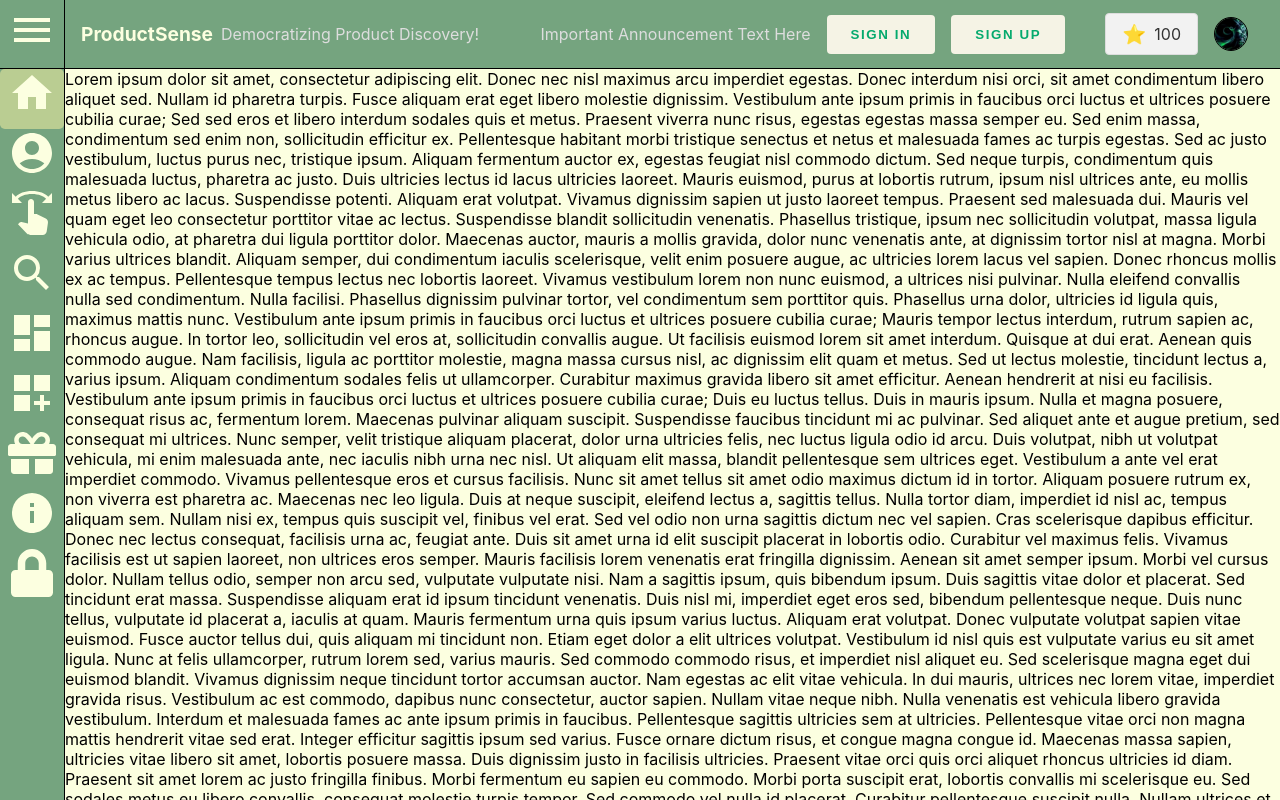
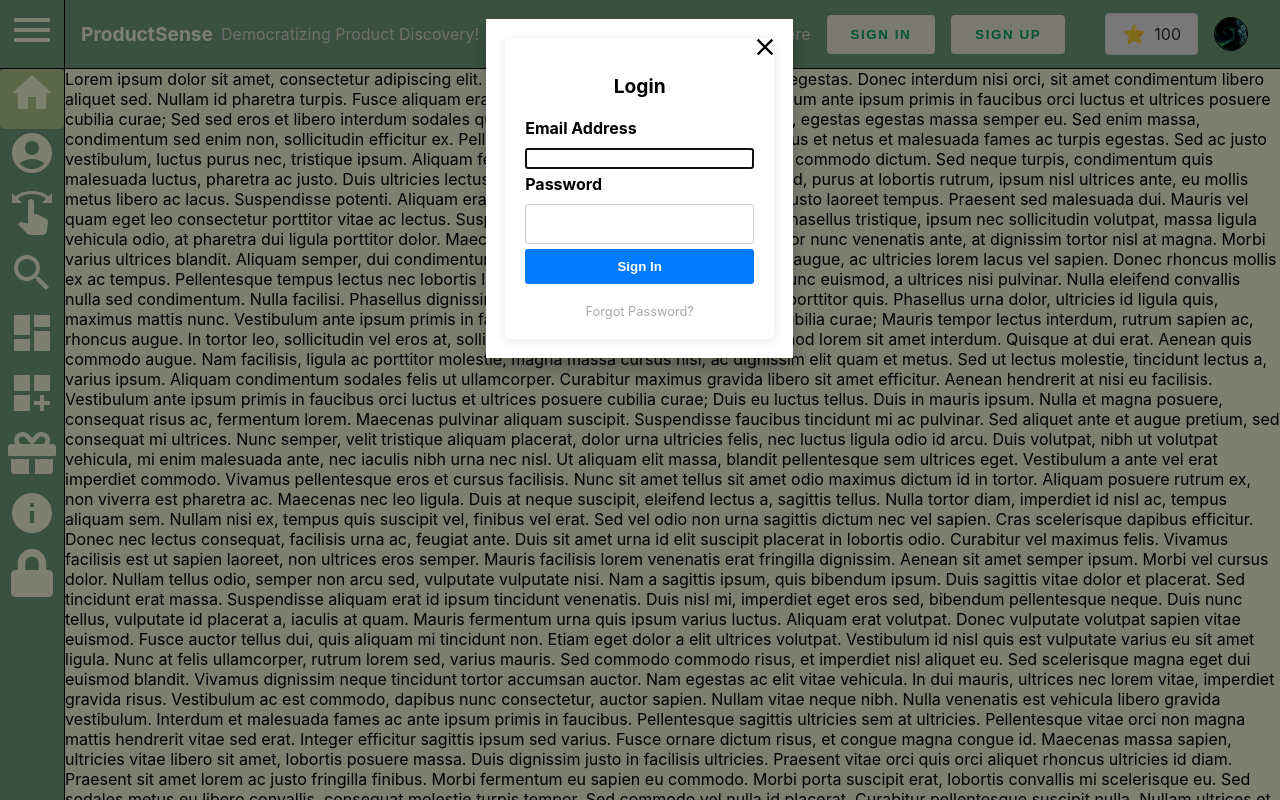
Before and after one commit to Wurmple/product-sense-frontend, a React (Create React App) app: page / in a window 1280 px wide. Both pictures are taken after a click on the button "SIGN IN". Shown: the top 800 px of the page. Built offline with nearby package versions, Linux system fonts and the light colour scheme.

Commit message:
modal added

```diff
--- a/src/components/layout/LoginModal.js
+++ b/src/components/layout/LoginModal.js
@@ -1,7 +1,52 @@
-import React from "react";
+import React, { useState } from "react";
+import "../../styles/layout/LoginModal.css";
 
 const LoginModal = () => {
-  return <div></div>;
+  const [email, setEmail] = useState("");
+  const [password, setPassword] = useState("");
+  const [errorMessage, setErrorMessage] = useState("");
+
+  const handleSubmit = (event) => {
+    event.preventDefault();
+
+    // Replace with your actual login logic
+    // This example just checks if email and password are filled
+
+    if (!email || !password) {
+      setErrorMessage("Please fill in all fields");
+      return;
+    }
+
+    console.log("Login attempted with email:", email, "password:", password);
+    // Handle successful login (close modal, redirect, etc.)
+  };
+
+  return (
+    <div className="login-modal">
+      <h2>Login</h2>
+      {errorMessage && <p className="error-message">{errorMessage}</p>}
+      <form onSubmit={handleSubmit}>
+        <label htmlFor="email">Email Address</label>
+        <input
+          type="email"
+          id="email"
+          value={email}
+          onChange={(e) => setEmail(e.target.value)}
+          required
+        />
+        <label htmlFor="password">Password</label>
+        <input
+          type="password"
+          id="password"
+          value={password}
+          onChange={(e) => setPassword(e.target.value)}
+          required
+        />
+        <button type="submit">Sign In</button>
+      </form>
+      <a href="/">Forgot Password?</a>
+    </div>
+  );
 };
 
 export default LoginModal;
--- a/src/components/layout/Navbar.js
+++ b/src/components/layout/Navbar.js
@@ -1,7 +1,20 @@
-import React from "react";
+import React, { useState } from "react";
 import "../../styles/layout/Navbar.css";
 
+import "react-responsive-modal/styles.css";
+import { Modal } from "react-responsive-modal";
+import LoginModal from "./LoginModal";
+import RegistrationModal from "./RegistrationModal";
+
 const Navbar = () => {
+  const [loginModalOpen, setLoginModalOpen] = useState(false);
+  const onOpenLoginModal = () => setLoginModalOpen(true);
+  const onCloseLoginModal = () => setLoginModalOpen(false);
+
+  const [registrationModalOpen, setRegistrationModalOpen] = useState(false);
+  const onOpenRegistrationModal = () => setRegistrationModalOpen(true);
+  const onCloseRegistrationModal = () => setRegistrationModalOpen(false);
+
   return (
     <div className="navbar">
       {/* Logo */}
@@ -18,8 +31,14 @@ const Navbar = () => {
       </div>
       {/* Action buttons */}
       <div className="actions">
-        <button>Sign In</button>
-        <button>Sign Up</button>
+        <button onClick={onOpenLoginModal}>Sign In</button>
+        <Modal open={loginModalOpen} onClose={onCloseLoginModal}>
+          <LoginModal />
+        </Modal>
+        <button onClick={onOpenRegistrationModal}>Sign Up</button>
+        <Modal open={registrationModalOpen} onClose={onCloseRegistrationModal}>
+          <RegistrationModal />
+        </Modal>
       </div>
       {/* User section (optional) */}
       <div className="user">
@@ -33,7 +52,7 @@ const Navbar = () => {
           100
         </div>
         <div className="profile-picture">
-          <img src="/assets/shyamp.jpg" alt="Profile Picture" />
+          <img src="/assets/shyamp.jpg" alt="user" />
         </div>
       </div>
     </div>
--- a/src/components/layout/RegistrationModal.js
+++ b/src/components/layout/RegistrationModal.js
@@ -1,7 +1,81 @@
-import React from "react";
+import React, { useState } from "react";
+import "../../styles/layout/RegistrationModal.css";
 
 const RegistrationModal = () => {
-  return <div></div>;
+  const [name, setName] = useState("");
+  const [email, setEmail] = useState("");
+  const [password, setPassword] = useState("");
+  const [confirmPassword, setConfirmPassword] = useState("");
+  const [errorMessage, setErrorMessage] = useState("");
+
+  const handleSubmit = (event) => {
+    event.preventDefault();
+
+    // Replace with your actual registration logic
+    // This example just checks if all fields are filled and passwords match
+
+    if (!name || !email || !password || !confirmPassword) {
+      setErrorMessage("Please fill in all fields");
+      return;
+    }
+
+    if (password !== confirmPassword) {
+      setErrorMessage("Passwords do not match");
+      return;
+    }
+
+    console.log(
+      "Registration attempted with name:",
+      name,
+      "email:",
+      email,
+      "password:",
+      password
+    );
+    // Handle successful registration (close modal, redirect, etc.)
+  };
+
+  return (
+    <div className="registration-modal">
+      <h2>Sign Up</h2>
+      {errorMessage && <p className="error-message">{errorMessage}</p>}
+      <form onSubmit={handleSubmit}>
+        <label htmlFor="name">Name</label>
+        <input
+          type="text"
+          id="name"
+          value={name}
+          onChange={(e) => setName(e.target.value)}
+          required
+        />
+        <label htmlFor="email">Email Address</label>
+        <input
+          type="email"
+          id="email"
+          value={email}
+          onChange={(e) => setEmail(e.target.value)}
+          required
+        />
+        <label htmlFor="password">Password</label>
+        <input
+          type="password"
+          id="password"
+          value={password}
+          onChange={(e) => setPassword(e.target.value)}
+          required
+        />
+        <label htmlFor="confirmPassword">Confirm Password</label>
+        <input
+          type="password"
+          id="confirmPassword"
+          value={confirmPassword}
+          onChange={(e) => setConfirmPassword(e.target.value)}
+          required
+        />
+        <button type="submit">Sign Up</button>
+      </form>
+    </div>
+  );
 };
 
 export default RegistrationModal;
--- a/src/styles/layout/LoginModal.css
+++ b/src/styles/layout/LoginModal.css
@@ -0,0 +1,61 @@
+.login-modal {
+    padding: 20px;
+    border-radius: 5px;
+    background-color: #fff;
+    box-shadow: 0px 2px 10px rgba(0, 0, 0, 0.1);
+    display: flex;
+    flex-direction: column;
+    align-items: center;
+    gap: 10px;
+  }
+
+  .login-modal h2 {
+    font-size: 1.2rem;
+    margin-bottom: 10px;
+  }
+
+  .login-modal form {
+    display: flex;
+    flex-direction: column;
+    gap: 5px;
+  }
+
+  .login-modal label {
+    font-weight: bold;
+    margin-bottom: 5px;
+  }
+
+  .login-modal input[type="text"],
+  .login-modal input[type="password"] {
+    padding: 10px;
+    border: 1px solid #ccc;
+    border-radius: 3px;
+    font-size: 1rem;
+  }
+
+  .login-modal button[type="submit"] {
+    padding: 10px 20px;
+    border: none;
+    border-radius: 3px;
+    background-color: #007bff;
+    color: #fff;
+    cursor: pointer;
+    font-weight: bold;
+  }
+
+  .login-modal button[type="submit"]:hover {
+    background-color: #0067cc;
+  }
+
+  .login-modal a {
+    font-size: 0.8rem;
+    text-decoration: none;
+    color: #aaa;
+    margin-top: 10px;
+  }
+
+  .error-message {
+    color: red;
+    font-weight: bold;
+    margin-bottom: 10px;
+  }
--- a/src/styles/layout/RegistrationModal.css
+++ b/src/styles/layout/RegistrationModal.css
@@ -0,0 +1,55 @@
+.registration-modal {
+    padding: 20px;
+    border-radius: 5px;
+    background-color: #fff;
+    box-shadow: 0px 2px 10px rgba(0, 0, 0, 0.1);
+    display: flex;
+    flex-direction: column;
+    align-items: center;
+    gap: 10px;
+  }
+
+  .registration-modal h2 {
+    font-size: 1.2rem;
+    margin-bottom: 10px;
+  }
+
+  .registration-modal form {
+    display: flex;
+    flex-direction: column;
+    gap: 5px;
+  }
+
+  .registration-modal label {
+    font-weight: bold;
+    margin-bottom: 5px;
+  }
+
+  .registration-modal input[type="text"],
+  .registration-modal input[type="password"],
+  .registration-modal input[type="email"] {
+    padding: 10px;
+    border: 1px solid #ccc;
+    border-radius: 3px;
+    font-size: 1rem;
+  }
+
+  .registration-modal button[type="submit"] {
+    padding: 10px 20px;
+    border: none;
+    border-radius: 3px;
+    background-color: #007bff;
+    color: #fff;
+    cursor: pointer;
+    font-weight: bold;
+  }
+
+  .registration-modal button[type="submit"]:hover {
+    background-color: #0067cc;
+  }
+
+  .error-message {
+    color: red;
+    font-weight: bold;
+    margin-bottom: 10px;
+  }
```
Also changed, not shown: package.json (+4 -3 lines), 1 other file (tests, documents, lock files or other folders).
